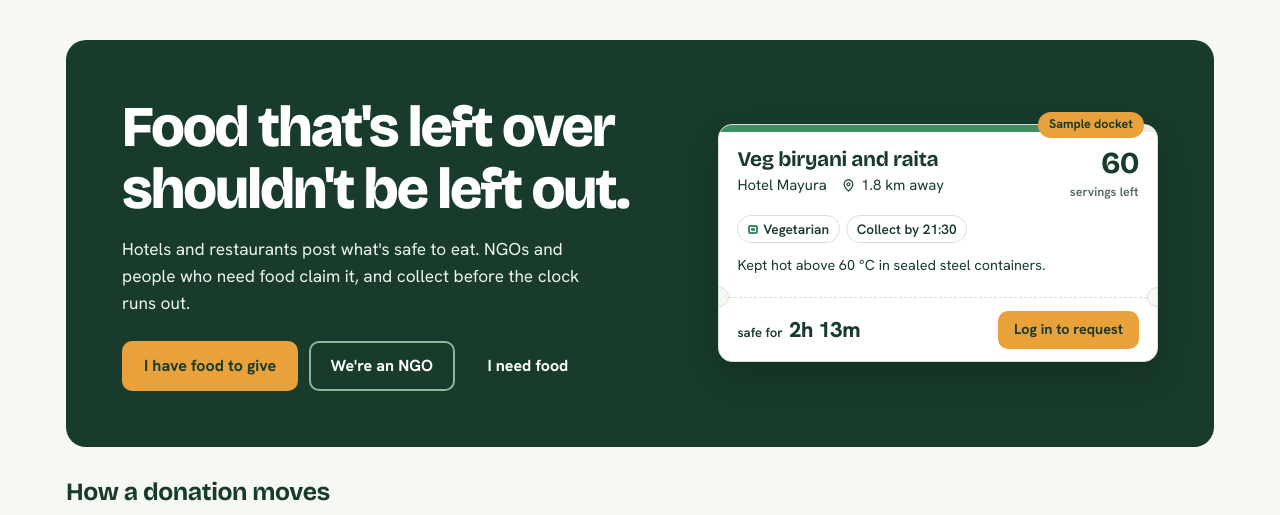
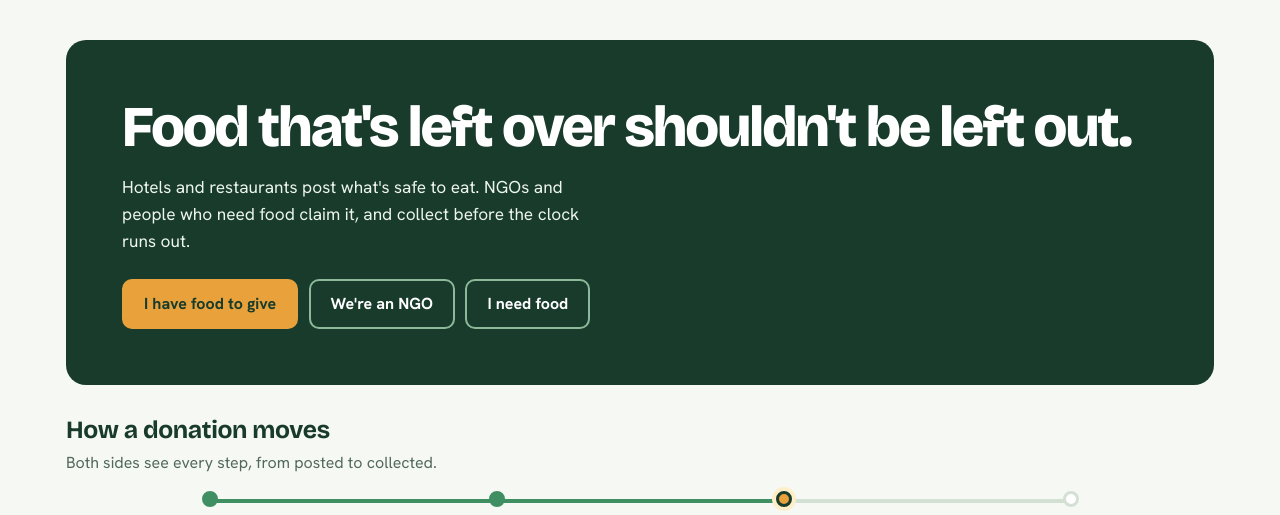
Before and after one commit to AmulyaPV/foodbridge-5, a Django app: page / in a window 1280 px wide. Shown: the part 68-583 px from the top of the page. Run offline with Django 5.2, Linux system fonts and the light colour scheme; data that the repository does not hold is empty; some libraries are stand-ins or nearby versions.

Commit message:
Remove sample docket, highlight 'I need food' button with outline style

```diff
--- a/static/css/base.css
+++ b/static/css/base.css
@@ -529,8 +529,9 @@ body { background: #f6f8f3 !important; color: #183b2b !important; }
 }
 
 .fb-hero {
-  display: grid !important;
-  grid-template-columns: minmax(0, 1.1fr) minmax(300px, .9fr) !important;
+  display: flex !important;
+  flex-direction: row !important;
+  justify-content: space-between !important;
   align-items: center !important;
   gap: 2rem !important;
   padding: clamp(2rem, 5vw, 3.5rem) !important;
--- a/templates/core/landing.html
+++ b/templates/core/landing.html
@@ -9,38 +9,18 @@
     <div class="fb-hero__cta">
       <a href="{% url 'accounts:register_hotel' %}" class="btn btn-fb-amber btn-lg-tap">I have food to give</a>
       <a href="{% url 'accounts:register_ngo' %}" class="btn btn-fb-outline btn-lg-tap">We're an NGO</a>
-      <a href="{% url 'accounts:register_individual' %}" class="btn btn-fb-ghost btn-lg-tap">I need food</a>
+      <a href="{% url 'accounts:register_individual' %}" class="btn btn-fb-outline btn-lg-tap">I need food</a>
     </div>
   </div>
 
+  {% if live_listings %}
   <div class="fb-hero__demo" aria-label="Surplus food">
-    {% if live_listings %}
-      <span class="fb-sample-tag" style="background:var(--leaf);color:#fff">Live food available now</span>
-      {% with listing=live_listings.0 %}
-        {% include "partials/docket.html" with listing=listing %}
-      {% endwith %}
-    {% else %}
-      <span class="fb-sample-tag">Sample docket</span>
-      <article class="fb-docket">
-        <div class="fb-clockbar fb-clockbar--intro" data-clockbar data-demo-left="134" data-demo-elapsed="46" data-state="ok"><i style="width:74%"></i></div>
-        <div class="fb-docket__body">
-          <div class="fb-docket__top">
-            <div>
-              <h3 class="fb-docket__title">Veg biryani and raita</h3>
-              <p class="fb-docket__from"><span>Hotel Mayura</span><span>{% icon "pin" 15 %}1.8 km away</span></p>
-            </div>
-            <div class="fb-docket__servings"><b>60</b><small>servings left</small></div>
-          </div>
-          <div class="fb-docket__chips"><span class="fb-chip fb-chip--veg"><i></i>Vegetarian</span><span class="fb-chip">Collect by 21:30</span></div>
-          <p class="fb-docket__note">Kept hot above 60 °C in sealed steel containers.</p>
-        </div>
-        <div class="fb-docket__stub">
-          <span class="fb-clock" data-clock data-demo-left="134" data-demo-elapsed="46" data-state="ok"><span class="fb-clock__label" data-live="safe for">safe for</span> <span class="fb-clock__time">2h 14m</span></span>
-          <a href="{% url 'accounts:login' %}" class="btn btn-fb-amber btn-sm">Log in to request</a>
-        </div>
-      </article>
-    {% endif %}
+    <span class="fb-sample-tag" style="background:var(--leaf);color:#fff">Live food available now</span>
+    {% with listing=live_listings.0 %}
+      {% include "partials/docket.html" with listing=listing %}
+    {% endwith %}
   </div>
+  {% endif %}
 </section>
 
 {% if live_listings %}
```
